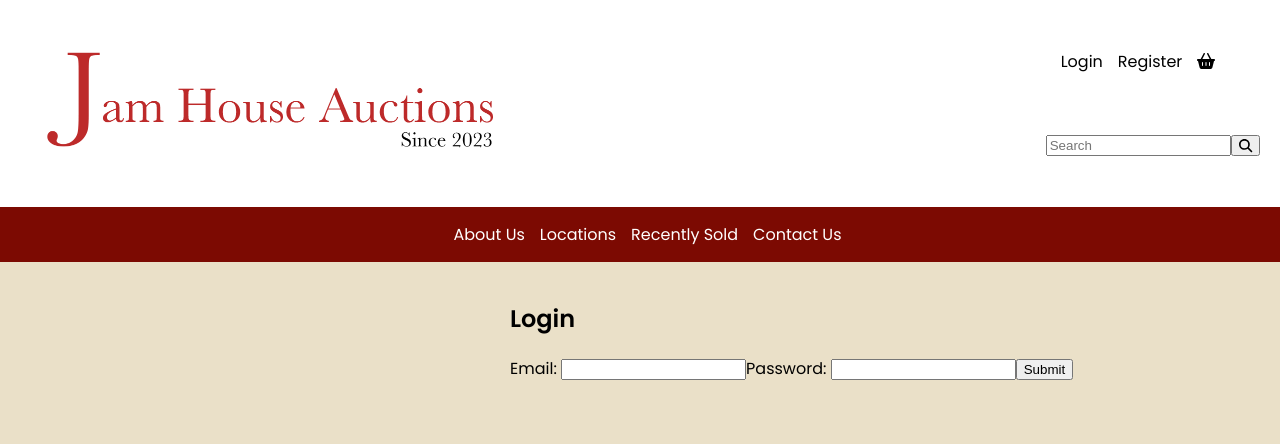
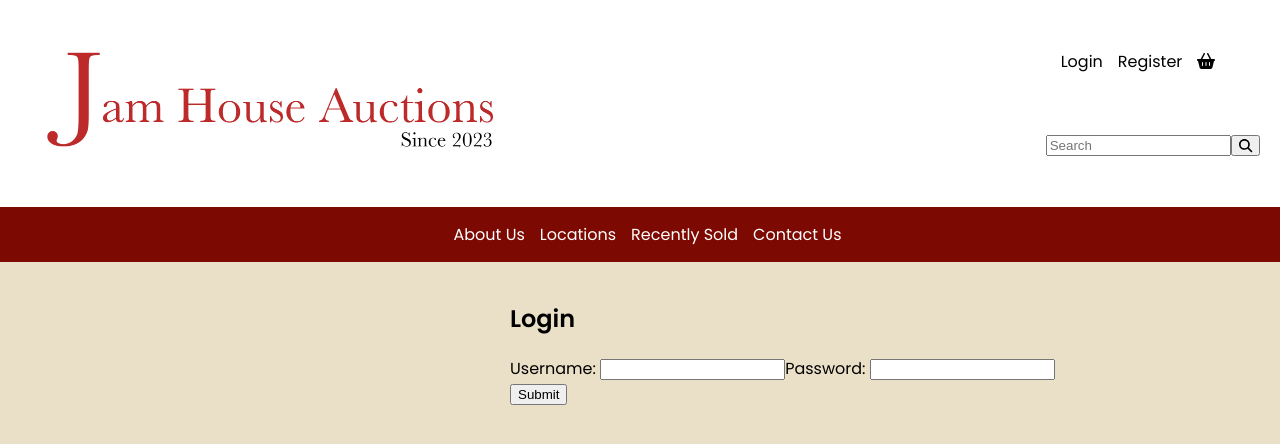
Before and after one commit to GeorgeWhittington/auction-website, a React (Create React App) app in the folder jamhouse-react/: page /login in a window 1280 px wide. Shown: the top 444 px of the page. Built offline with nearby package versions, Linux system fonts and the light colour scheme; no server answers.

Commit message:
Renamed field on login to say username instead of email, made header login status update when access token is changed

```diff
--- a/jamhouse-react/src/App.js
+++ b/jamhouse-react/src/App.js
@@ -78,8 +78,9 @@ function App() {
       .then((response) => {
         setState({...state, user: response.data});
       })
+      .catch((error) => {})
     }
-  }, [])  // Empty array ensures this only runs *once*
+  }, [cookies])
 
   return (
     <div>
--- a/jamhouse-react/src/components/Login.js
+++ b/jamhouse-react/src/components/Login.js
@@ -31,7 +31,7 @@ function LoginForm() {
 
   return (
     <form onSubmit={onFormSubmit}>
-      <label>Email: <input type="text" value={username} onChange={e => setUsername(e.target.value)} /></label>
+      <label>Username: <input type="text" value={username} onChange={e => setUsername(e.target.value)} /></label>
       <label>Password: <input type="password" value={password} onChange={e => setPassword(e.target.value)} /></label>
       <input type="submit" value="Submit" />
     </form>
```
